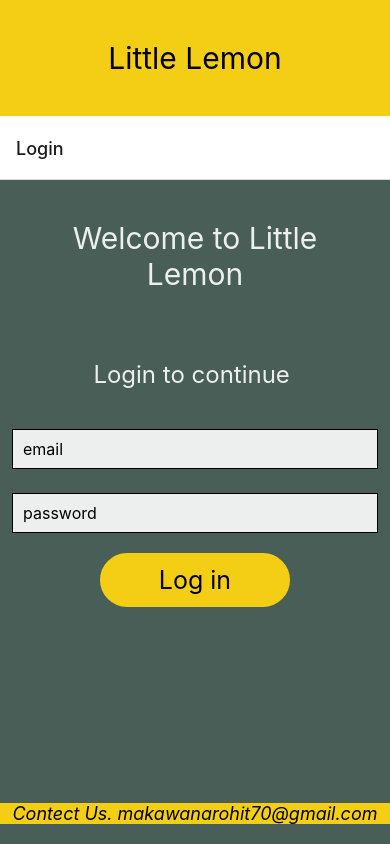
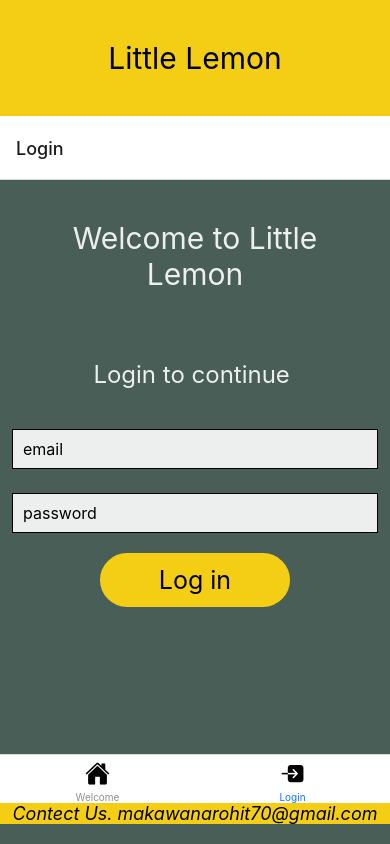
Before and after one commit to makwanarohit7/React_Native_Practice_App, a React Native app: screen / in a window 390 px wide. Built offline with nearby package versions, Linux system fonts and the light colour scheme.

Commit message:
Tab Navigation

```diff
--- a/App.js
+++ b/App.js
@@ -8,18 +8,33 @@
 import MenuItem from "./Components/MenuItem";
 import Welcome from "./Components/Welcome";
 import { NavigationContainer } from "@react-navigation/native";
-
-const Stack = createNativeStackNavigator();
+import Ionicons from "@expo/vector-icons/Ionicons";
+import { createBottomTabNavigator } from "@react-navigation/bottom-tabs";
+// const Stack = createNativeStackNavigator();
+const Tab = createBottomTabNavigator();
 export default function App() {
   return (
     <>
       <NavigationContainer>
         <View style={styles.container}>
           <Header />
-          <Stack.Navigator initialRouteName="Login">
-            <Stack.Screen name="Welcome" component={Welcome} />
-            <Stack.Screen name="Login" component={Login} />
-          </Stack.Navigator>
+          <Tab.Navigator
+            screenOptions={({ route }) => ({
+              tabBarIcon: ({ size }) => {
+                let iconName;
+                if (route.name === "Welcome") {
+                  iconName = "ios-home";
+                } else if (route.name === "Login") {
+                  iconName = "ios-enter";
+                }
+                return <Ionicons name={iconName} size={size} />;
+              },
+            })}
+            initialRouteName="Login"
+          >
+            <Tab.Screen name="Welcome" component={Welcome} />
+            <Tab.Screen name="Login" component={Login} />
+          </Tab.Navigator>
         </View>
         <View style={styles.footerContainer}>
           <Footer />
--- a/package.json
+++ b/package.json
@@ -10,6 +10,7 @@
   },
   "dependencies": {
     "@react-native-community/hooks": "^3.0.0",
+    "@react-navigation/bottom-tabs": "^6.5.4",
     "@react-navigation/native": "^6.1.3",
     "@react-navigation/native-stack": "^6.9.9",
     "expo": "~47.0.12",
```
Also changed, not shown: 1 other file (tests, documents, lock files or other folders).
